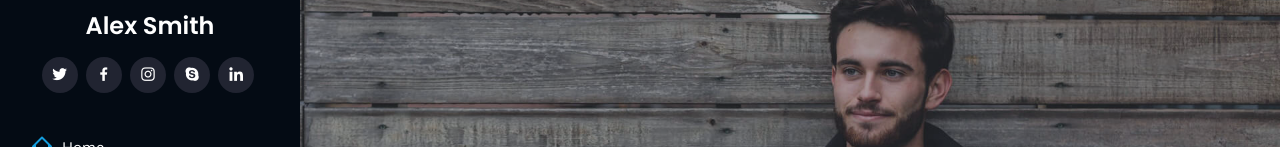
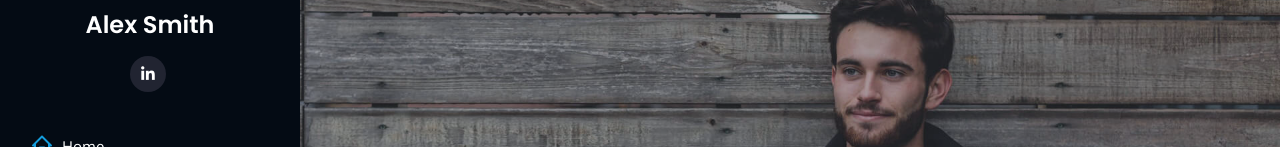
Before and after one commit to rubengr/rubengr.github.io, a plain HTML site: page index.html in a window 1280 px wide. Shown: the part 138-285 px from the top of the page. Drawn offline with nearby package versions, Linux system fonts and the light colour scheme.

Commit message:
updated foto

```diff
--- a/index.html
+++ b/index.html
@@ -5,7 +5,7 @@
   <meta charset="utf-8">
   <meta content="width=device-width, initial-scale=1.0" name="viewport">
 
-  <title>iPortfolio Bootstrap Template - Index</title>
+  <title>Rúben R. - Resume</title>
   <meta content="" name="description">
   <meta content="" name="keywords">
 
@@ -48,11 +48,7 @@
         <img src="assets/img/profile-img.jpg" alt="" class="img-fluid rounded-circle">
         <h1 class="text-light"><a href="index.html">Alex Smith</a></h1>
         <div class="social-links mt-3 text-center">
-          <a href="#" class="twitter"><i class="bx bxl-twitter"></i></a>
-          <a href="#" class="facebook"><i class="bx bxl-facebook"></i></a>
-          <a href="#" class="instagram"><i class="bx bxl-instagram"></i></a>
-          <a href="#" class="google-plus"><i class="bx bxl-skype"></i></a>
-          <a href="#" class="linkedin"><i class="bx bxl-linkedin"></i></a>
+          <a href="https://www.linkedin.com/in/rubengrodrigues/" class="linkedin"><i class="bx bxl-linkedin"></i></a>
         </div>
       </div>
 
```
Also changed, not shown: assets/img/profile-img.jpg.
